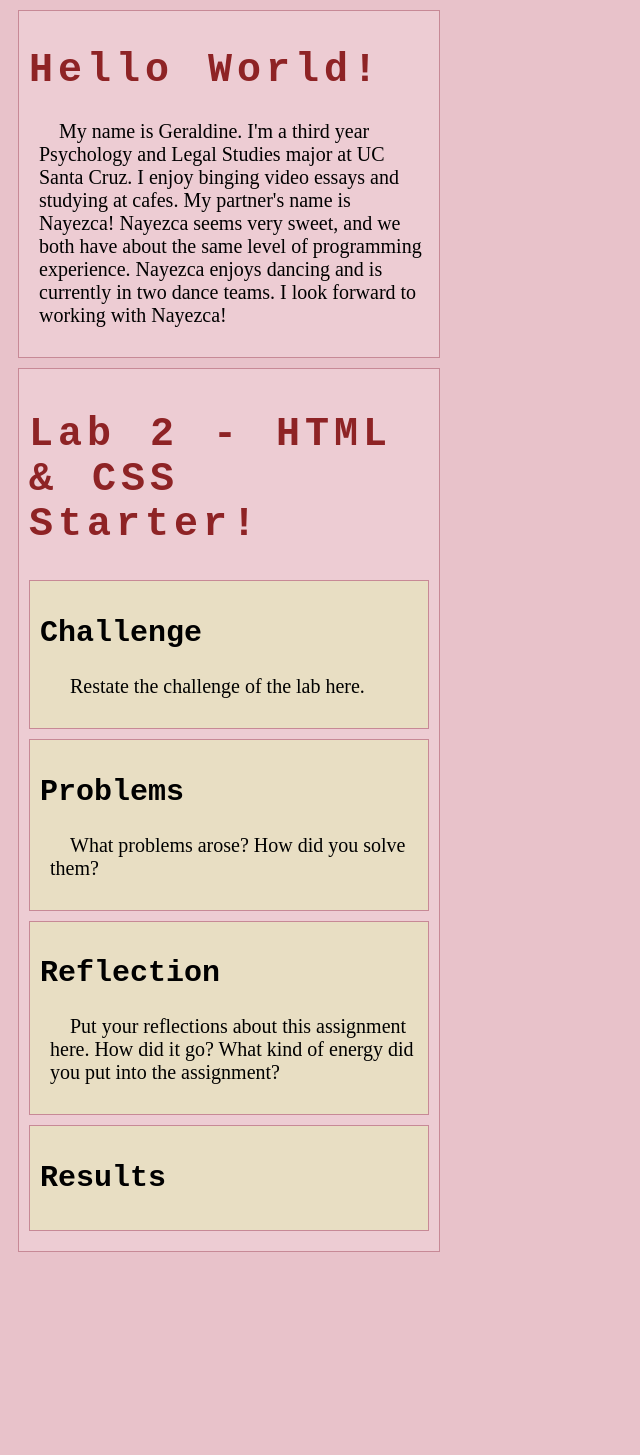
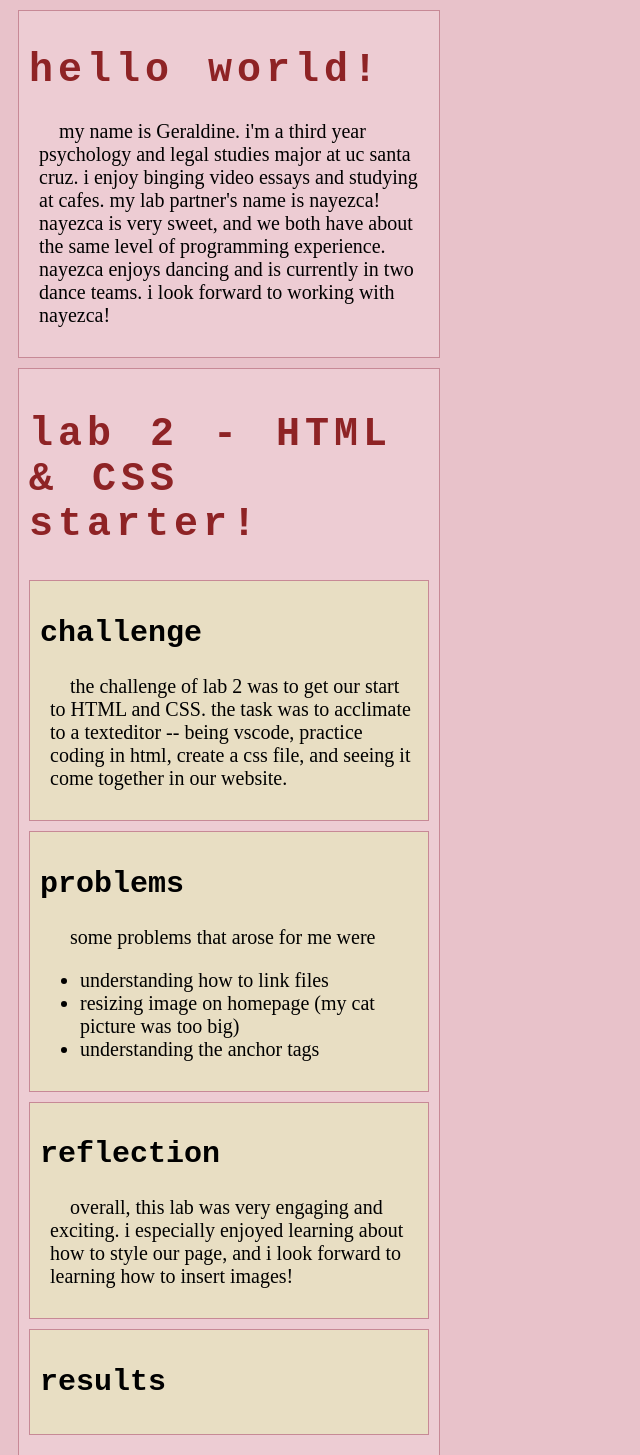
Before and after one commit to geraldinely/art101, a plain HTML site: page lab2/index.html in a window 1280 px wide. Shown: the top 1455 px of the page, without its empty margins (0-640 px from the left). Before the commit the page ends 1262 px from the top, so only its background shows below. Drawn offline with nearby package versions, Linux system fonts and the light colour scheme.

Commit message:
updated content on lab 2 page

```diff
--- a/lab2/index.html
+++ b/lab2/index.html
@@ -22,31 +22,37 @@
 <link rel="stylesheet" type="text/css" href="css/lab.css">
 <body>
 	<div id="content">
-		<h1> Hello World!</h1>
+		<h1> hello world!</h1>
 
-		<p> My name is Geraldine. I'm a third year Psychology and Legal Studies major at UC Santa Cruz. I enjoy binging video essays and studying at cafes. My partner's name is Nayezca! Nayezca seems very sweet, and we both have about the same level of programming experience. Nayezca enjoys dancing and is currently in two dance teams. I look forward to working with Nayezca! </p>
+		<p> my name is Geraldine. i'm a third year psychology and legal studies major at uc santa cruz. i enjoy binging video essays and studying at cafes. my lab partner's name is nayezca! nayezca is very sweet, and we both have about the same level of programming experience. nayezca enjoys dancing and is currently in two dance teams. i look forward to working with nayezca! </p>
 	</div>
 	<!-- Style this page by changing the CSS in ../css/site.css or css/lab.css -->
 	<main id="content">
 		<section>
-			<h1>Lab 2 - HTML & CSS Starter!</h1>
+			<h1>lab 2 - HTML & CSS starter!</h1>
 			<div class="minor-section">
-					<h2>Challenge</h2>
-					<p>Restate the challenge of the lab here.</p>
+					<h2>challenge</h2>
+					<p>the challenge of lab 2 was to get our start to HTML and CSS. the task was to acclimate to a texteditor -- being vscode, practice coding in html, create a css file, and seeing it come together in our website.</p>
 			</div>
 
 			<div class="minor-section">
-					<h2>Problems</h2>
-					<p>What problems arose? How did you solve them? </p>
+					<h2>problems</h2>
+					<p>some problems that arose for me were
+						<ul>
+							<li>understanding how to link files</li>
+							<li>resizing image on homepage (my cat picture was too big) </li>
+							<li>understanding the anchor tags</li>
+						</ul>
+					</p>
 			</div>
 
 			<div class="minor-section">
-					<h2>Reflection</h2>
-					<p>Put your reflections about this assignment here. How did it go? What kind of energy did you put into the assignment? </p>
+					<h2>reflection</h2>
+					<p>overall, this lab was very engaging and exciting. i especially enjoyed learning about how to style our page, and i look forward to learning how to insert images! </p>
 			</div>
 
 			<div class="minor-section">
-					<h2>Results</h2>
+					<h2>results</h2>
 					<div id="output"></div>
 			</div>
 		</section>
```
